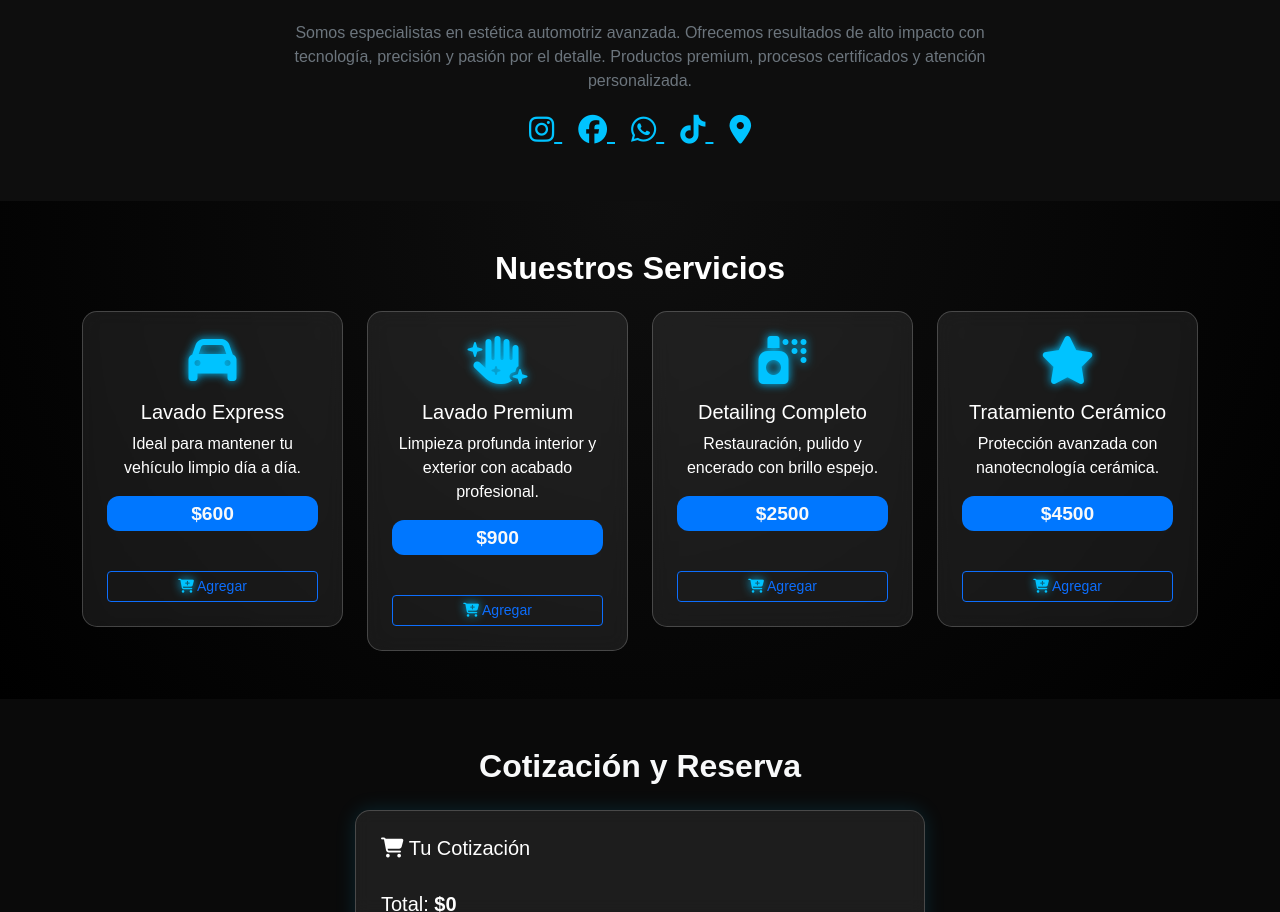
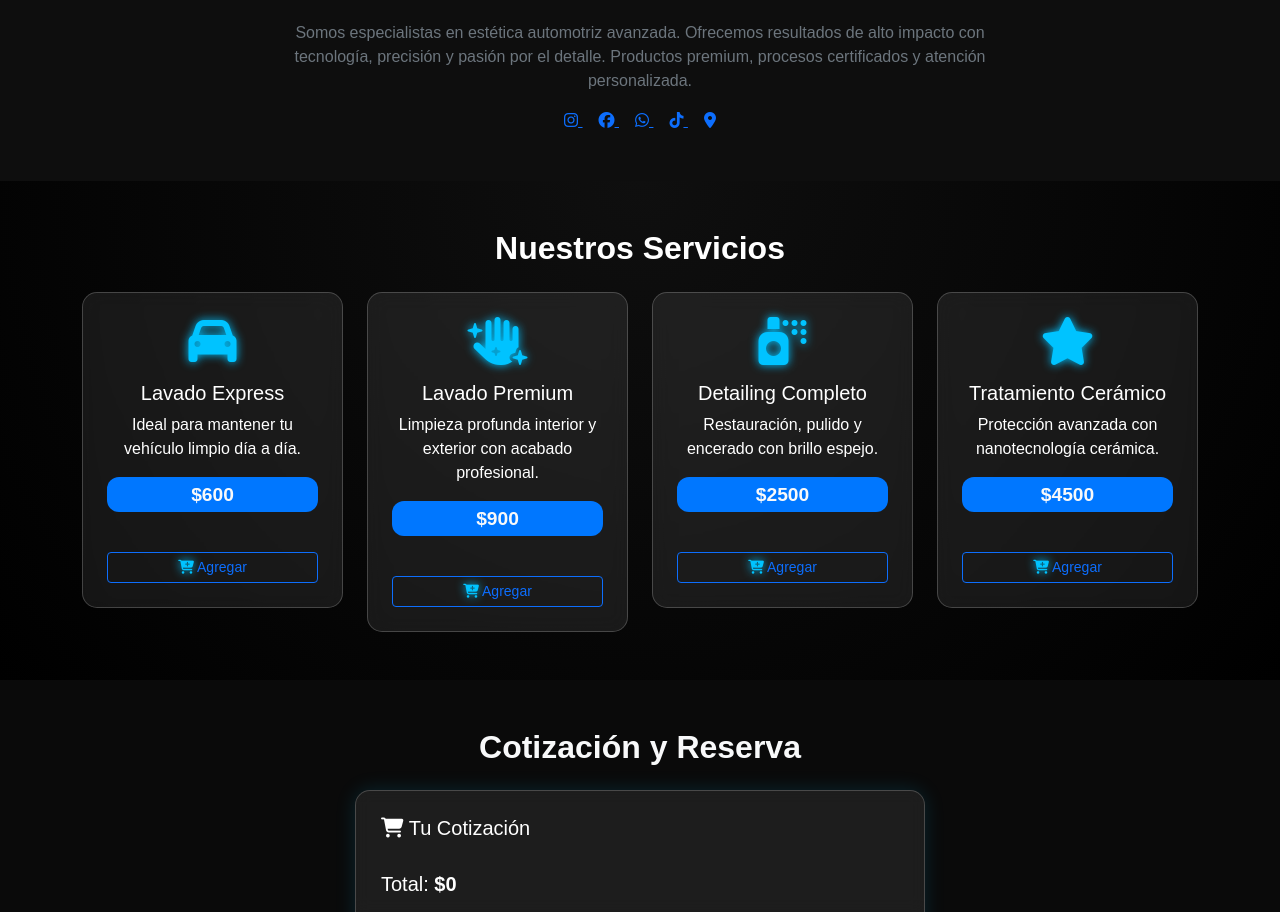
Before and after one commit to Joaquinnoble777/Lavadero, a plain HTML site: page index.html in a window 1280 px wide. Shown: the part 889-1801 px from the top of the page. Drawn offline with nearby package versions, Linux system fonts and the light colour scheme.

Commit message:
Remove social icons styles from index.html
Removed styles for social icons hover effects.

```diff
--- a/index.html
+++ b/index.html
@@ -21,17 +21,9 @@
       --vidrio: rgba(255, 255, 255, 0.08);
       --borde: rgba(255, 255, 255, 0.2);
     }
-.social-icons a {
-  color: var(--color-principal);
-  font-size: 1.8rem;
-  transition: all 0.3s ease;
-}
 
-.social-icons a:hover {
-  color: var(--color-secundario);
-  transform: scale(1.2);
-  text-shadow: 0 0 10px var(--color-principal);
-}
+
+
 
     body {
       font-family: "Poppins", sans-serif;
```
